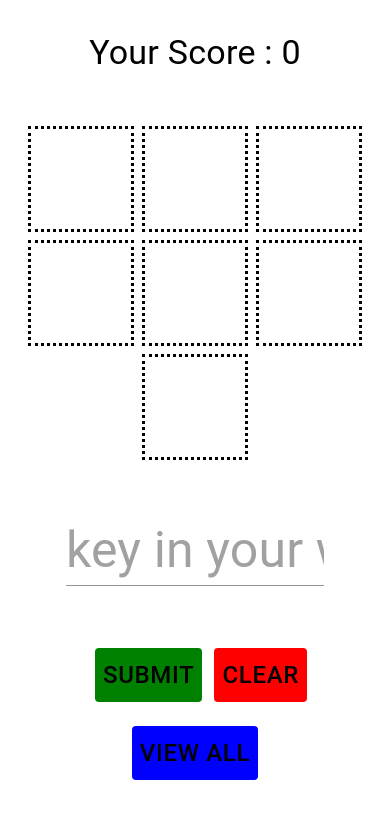
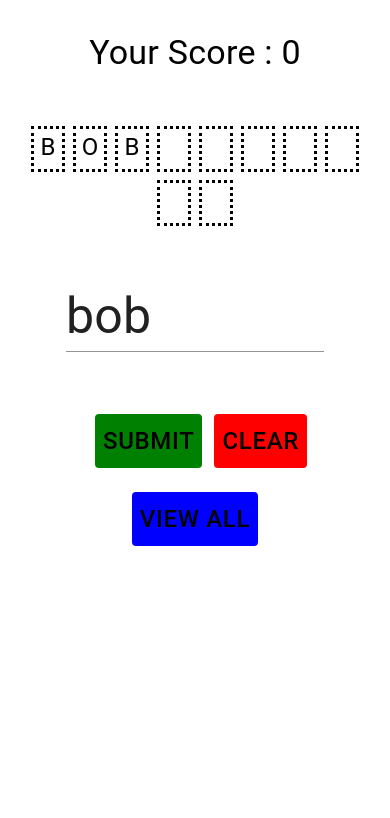
Before and after one commit to Muzamir0604/Scrabble_Calculator, a React (Create React App) app in the folder frontend/scrabble/: page / in a window 390 px wide. Shown: the top 818 px of the page. Built offline with nearby package versions, Linux system fonts and the light colour scheme; no server answers.

Commit message:
style(tiles): Make tile ui responsive with breakpoints

```diff
--- a/frontend/scrabble/src/components/tile.js
+++ b/frontend/scrabble/src/components/tile.js
@@ -5,24 +5,53 @@ import capitalize from "../utils/textTransformer";
 import dictTransformer from "../utils/dictTransformer";
 import { useSelector } from "react-redux";
 
-const useStyles = makeStyles({
+const useStyles = makeStyles((theme) => ({
   box: {
     borderStyle: "dotted",
     backgroundColor: "transparent",
-    width: "100px",
-    height: "100px",
-    margin: "0.25em",
     alignItems: "centre",
     justifyItems: "centre",
+
+    [theme.breakpoints.only("xs")]: {
+      width: "28px",
+      height: "40px",
+      margin: "0.25em",
+    },
+    [theme.breakpoints.only("sm")]: {
+      width: "50px",
+      height: "50px",
+      margin: "0.25em",
+    },
+    [theme.breakpoints.up("md")]: {
+      width: "100px",
+      height: "100px",
+      margin: "0.25em",
+    },
   },
   grid: {},
-  type: { fontSize: "58px" },
+  type: {
+    [theme.breakpoints.only("xs")]: { fontSize: "24px" },
+    [theme.breakpoints.only("sm")]: { fontSize: "28px" },
+    [theme.breakpoints.up("md")]: { fontSize: "58px" },
+  },
   sub: {
-    fontSize: "16px",
-    textAlign: "right",
-    margin: "-1em 0.5em",
+    [theme.breakpoints.only("xs")]: {
+      fontSize: "10px",
+      textAlign: "right",
+      margin: "-1.25em 0.25em",
+    },
+    [theme.breakpoints.only("sm")]: {
+      fontSize: "10px",
+      textAlign: "right",
+      margin: "-1.25em 0.7em",
+    },
+    [theme.breakpoints.up("md")]: {
+      fontSize: "16px",
+      textAlign: "right",
+      margin: "-1em 0.75em",
+    },
   },
-});
+}));
 function Tile(props) {
   const classes = useStyles();
   const scoreList = useSelector((state) => state.scoreTableReducer.list);
--- a/frontend/scrabble/src/containers/input.js
+++ b/frontend/scrabble/src/containers/input.js
@@ -52,7 +52,7 @@ function InputForm(props) {
   return (
     <React.Fragment>
       <Formik
-        initialValues={{ word: "" }}
+        initialValues={{ word: "bob" }}
         validationSchema={schema}
         onSubmit={(values, actions) => {
           setTimeout(() => {
@@ -63,7 +63,7 @@ function InputForm(props) {
       >
         {(props) => (
           <React.Fragment>
-            <Tile word={props.values.word} count={7} />
+            <Tile word={props.values.word} count={10} />
             <form onSubmit={props.handleSubmit}>
               <FormGroup>
                 <FormControl>
```
